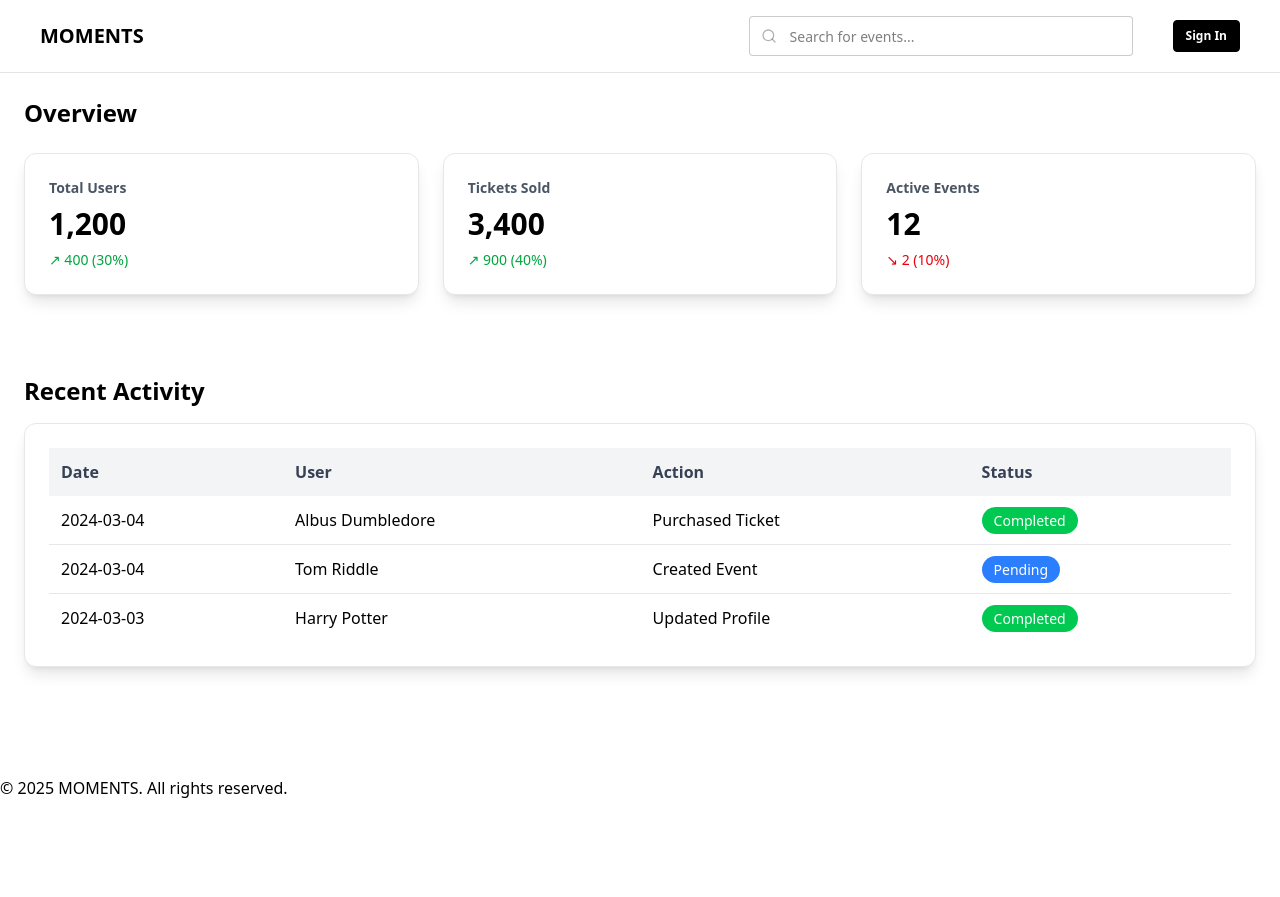
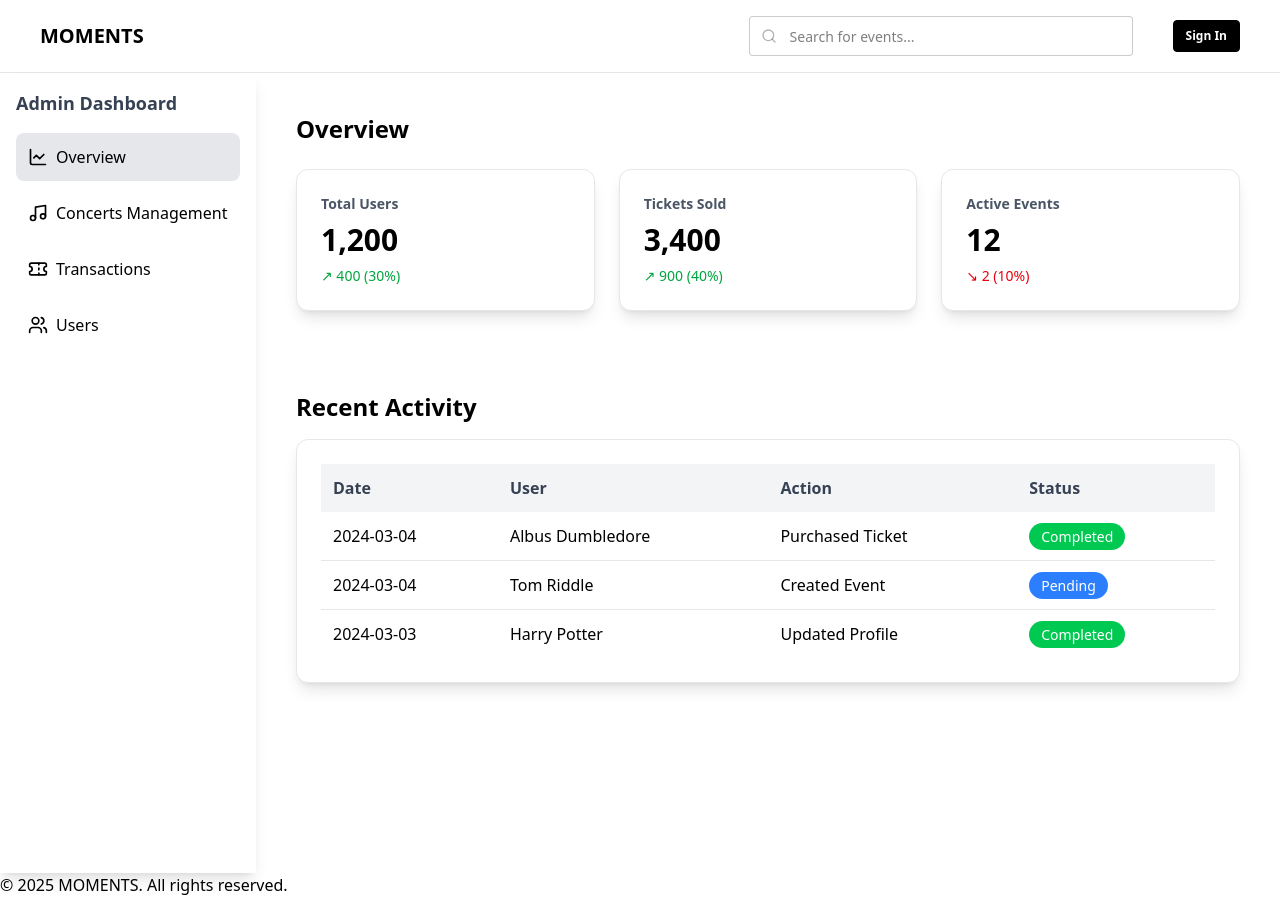
Before and after one commit to enggar77/moments, a React (Vite) app: page /dashboard in a window 1280 px wide. Before the commit the page ends 800 px from the top, so only its background shows below. Built offline with nearby package versions, Linux system fonts and the light colour scheme; no server answers.

Commit message:
[FIX] fixing sidebar

```diff
--- a/src/App.jsx
+++ b/src/App.jsx
@@ -40,10 +40,6 @@ const router = createBrowserRouter([
 						path: '/dashboard/users',
 						element: <div>All Users</div>,
 					},
-					// {
-					// 	path: '/dashboard/transactions',
-					// 	element: <TransactionManagement />,
-					// },
 				],
 			},
 			{
--- a/src/components/Sidebar.jsx
+++ b/src/components/Sidebar.jsx
@@ -1,74 +1,75 @@
+import { useState } from 'react';
 import { Link, useLocation } from 'react-router';
-import { LineChart, Menu, Music, Ticket, Users } from 'lucide-react';
+import { LineChart, Music, Ticket, Users, X, Menu } from 'lucide-react';
 
 export default function Sidebar() {
 	const { pathname } = useLocation();
+	const [isOpen, setIsOpen] = useState(false);
+
+	const toggleSidebar = () => setIsOpen(!isOpen);
 
 	return (
-		<div className="drawer lg:drawer-open">
-			<input
-				id="sidebar-toggle"
-				type="checkbox"
-				className="drawer-toggle"
-			/>
-			<div className="drawer-content p-4">
-				<label
-					htmlFor="sidebar-toggle"
-					className="btn btn-primary drawer-button lg:hidden"
+		<>
+			{/* Hamburger Button */}
+			<button
+				className="md:hidden fixed top-4 left-4 p-2 bg-gray-200 rounded shadow-lg z-50"
+				onClick={toggleSidebar}
 			>
-					<Menu size={24} />
-				</label>
-			</div>
-			<div className="drawer-side">
-				<label
-					htmlFor="sidebar-toggle"
-					className="drawer-overlay"
-				></label>
-				<aside className="menu p-4 w-64 min-h-full bg-base-200 text-base-content">
-					<h2 className="text-lg font-semibold mb-4">
+				<Menu className="w-6 h-6" />
+			</button>
+
+			{/* Overlay */}
+			{isOpen && (
+				<div
+					className="fixed inset-0 md:hidden"
+					onClick={toggleSidebar}
+				></div>
+			)}
+
+			{/* Sidebar */}
+			<div
+				className={`fixed md:relative top-0 left-0 w-64 h-full bg-white shadow-lg p-4 flex flex-col gap-4 transform transition-transform duration-300 ease-in-out ${
+					isOpen ? 'translate-x-0' : '-translate-x-full'
+				} md:translate-x-0 z-50`}
+			>
+				{/* Close Button */}
+				<button
+					className="md:hidden self-end p-2 rounded bg-gray-200 hover:bg-gray-300 transition-colors"
+					onClick={toggleSidebar}
+				>
+					<X className="w-6 h-6" />
+				</button>
+
+				<h2 className="text-lg font-semibold text-gray-700">
 					Admin Dashboard
 				</h2>
-					<ul>
-						<SidebarLink
+				<nav className="flex flex-col gap-2">
+					<Link
 						to="/dashboard"
-							pathname={pathname}
-							Icon={LineChart}
-							text="Overview"
-						/>
-						<SidebarLink
+						className={`flex items-center gap-2 p-3 rounded-lg transition-colors duration-200 hover:bg-gray-200 ${pathname === '/dashboard' ? 'bg-gray-200' : ''}`}
+					>
+						<LineChart className="w-5 h-5" /> Overview
+					</Link>
+					<Link
 						to="/dashboard/events"
-							pathname={pathname}
-							Icon={Music}
-							text="Concerts Management"
-						/>
-						<SidebarLink
+						className={`flex items-center gap-2 p-3 rounded-lg transition-colors duration-200 hover:bg-gray-200 ${pathname === '/dashboard/events' ? 'bg-gray-200' : ''}`}
+					>
+						<Music className="w-5 h-5" /> Concerts Management
+					</Link>
+					<Link
 						to="/dashboard/transactions"
-							pathname={pathname}
-							Icon={Ticket}
-							text="Transactions"
-						/>
-						<SidebarLink
+						className={`flex items-center gap-2 p-3 rounded-lg transition-colors duration-200 hover:bg-gray-200 ${pathname === '/dashboard/transactions' ? 'bg-gray-200' : ''}`}
+					>
+						<Ticket className="w-5 h-5" /> Transactions
+					</Link>
+					<Link
 						to="/dashboard/users"
-							pathname={pathname}
-							Icon={Users}
-							text="Users"
-						/>
-					</ul>
-				</aside>
+						className={`flex items-center gap-2 p-3 rounded-lg transition-colors duration-200 hover:bg-gray-200 ${pathname === '/dashboard/users' ? 'bg-gray-200' : ''}`}
+					>
+						<Users className="w-5 h-5" /> Users
+					</Link>
+				</nav>
 			</div>
-		</div>
+		</>
 	);
 }
-
-function SidebarLink({ to, pathname, Icon, text }) {
-	return (
-		<li>
-			<Link
-				to={to}
-				className={`${pathname === to ? 'bg-primary text-white' : ''} flex items-center gap-2 p-2 rounded-lg hover:bg-primary hover:text-white`}
-			>
-				<Icon /> {text}
-			</Link>
-		</li>
-	);
-}
--- a/src/pages/Dashboard.jsx
+++ b/src/pages/Dashboard.jsx
@@ -2,7 +2,7 @@ import { useQuery } from 'convex/react';
 import { api } from '../../convex/_generated/api';
 import { useUser } from '@clerk/clerk-react';
 import { Link, useNavigate, Outlet } from 'react-router';
-// import Sidebar from '../components/Sidebar';
+import Sidebar from '../components/Sidebar';
 import { useState } from 'react';
 import Overview from './Overview';
 
@@ -20,14 +20,16 @@ export default function Dashboard() {
 	// if (userRole.role !== 'admin') navigate('/');
 
 	return (
-		<div className="flex-1/2">
-			{/* <Sidebar
+		<div className="flex h-screen">
+			<Sidebar
 				isOpen={isSidebarOpen}
 				onClose={() => setIsSidebarOpen(false)}
-			/> */}
-			<Overview />
-			<div>
-				<Outlet />
+			/>
+			<div className="flex-1 p-4">
+				<Overview />
+				<div>
+					<Outlet />
+				</div>
 			</div>
 		</div>
 	);
--- a/src/pages/TransactionManagement.jsx
+++ b/src/pages/TransactionManagement.jsx
@@ -1,4 +1,5 @@
 import { useState } from 'react';
+import Sidebar from '../components/Sidebar';
 
 const transactions = [
 	{
@@ -48,6 +49,7 @@ export default function TransactionManagement() {
 
 	return (
 		<div className="flex">
+			<Sidebar />
 			<main className="p-6 flex-1">
 				<h2 className="text-2xl font-bold mb-6">
 					Transactions Management
```
Lines whose indentation alone changed are shown as unchanged.
